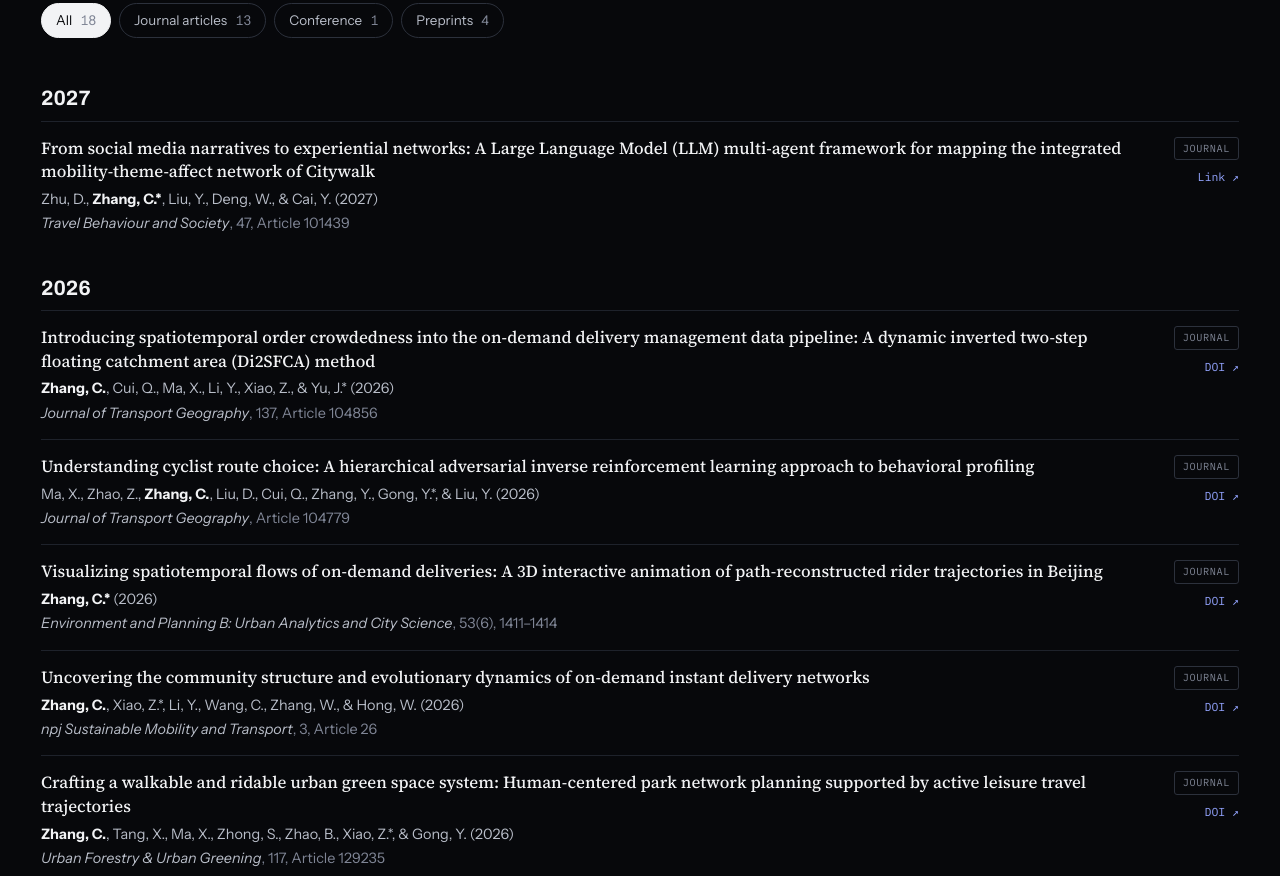
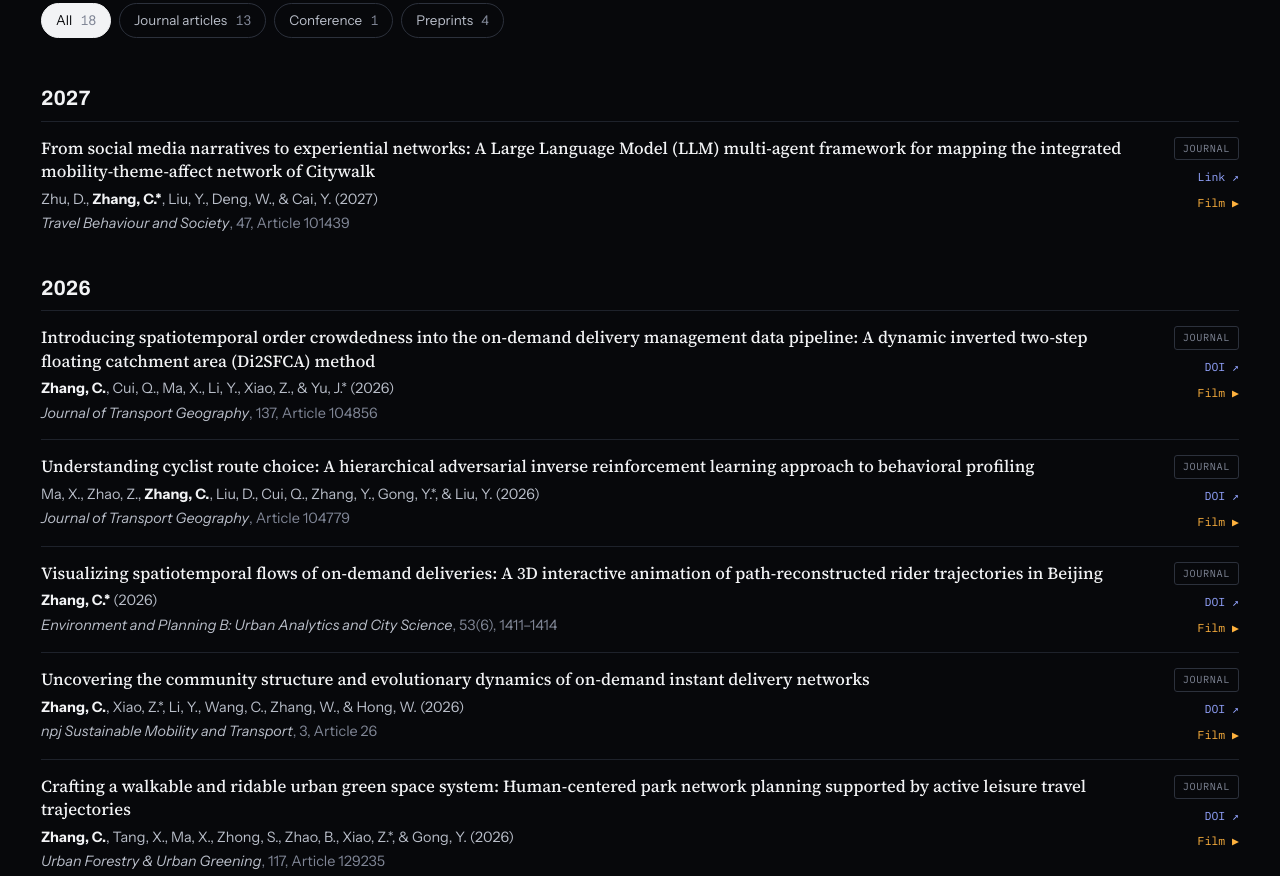
Before and after one commit to agenticcitylab/agenticcitylab.github.io, a plain HTML site: page nicholas/index.html in a window 1280 px wide. Shown: the part 5860-6736 px from the top of the page. Drawn offline with Linux system fonts and the light colour scheme.

Commit message:
Personal page: load new assets, show Film links
Co-Authored-By: Claude Opus 5.5 <noreply@anthropic.com>
Claude-Session: https://claude.ai/code/session_01SheZSy8TNMZcxXEfXb73jm

```diff
--- a/nicholas/index.html
+++ b/nicholas/index.html
@@ -11,7 +11,7 @@
 <title>Chengbo (Nicholas) Zhang</title>
 <meta name="description" content="Chengbo (Nicholas) Zhang: PhD student in Transportation Engineering at McGill University and founder of Agentic City Lab. Research on human–AI interaction for urban mobility and city science.">
 <link rel="stylesheet" href="../assets/fonts/fonts.css">
-<link rel="stylesheet" href="../assets/base.css?v=d425932e">
+<link rel="stylesheet" href="../assets/base.css?v=93bc6c0b">
 <style>
 
 .name{display:grid;gap:3px;text-decoration:none;color:var(--fg);flex:0 1 auto;min-width:0}
@@ -215,9 +215,9 @@
   <div class="proj-in"><div class="proj-fig"></div><div class="proj-body"></div></div>
 </dialog>
 
-<script src="../assets/data.js?v=0cd6e0e1"></script>
+<script src="../assets/data.js?v=a13b3fef"></script>
 <script>window.ACL_FIG="../assets/figures/";window.ACL_IMG="../assets/img/";window.ACL_VID="../assets/video/"</script>
-<script src="../assets/gfx.js?v=c13f7ec2"></script>
+<script src="../assets/gfx.js?v=a385727a"></script>
 <script src="../assets/worldmask.js?v=82e4a83c"></script>
 <script src="../assets/worldmap.js?v=31fc9139"></script>
 <script src="../assets/sim.js?v=94656a0e"></script>
@@ -225,6 +225,7 @@
 <script>
 (function(){
   const D = window.ACL_DATA, E = ACL.esc;
+  ACL.FILM_HREF = '#';                     // publications with a research film link to it
   ACL.menu(); ACL.copyButtons();
   document.getElementById('labmark').innerHTML = ACL.mark();
   document.getElementById('sicon').innerHTML = ACL.searchIcon;
```
